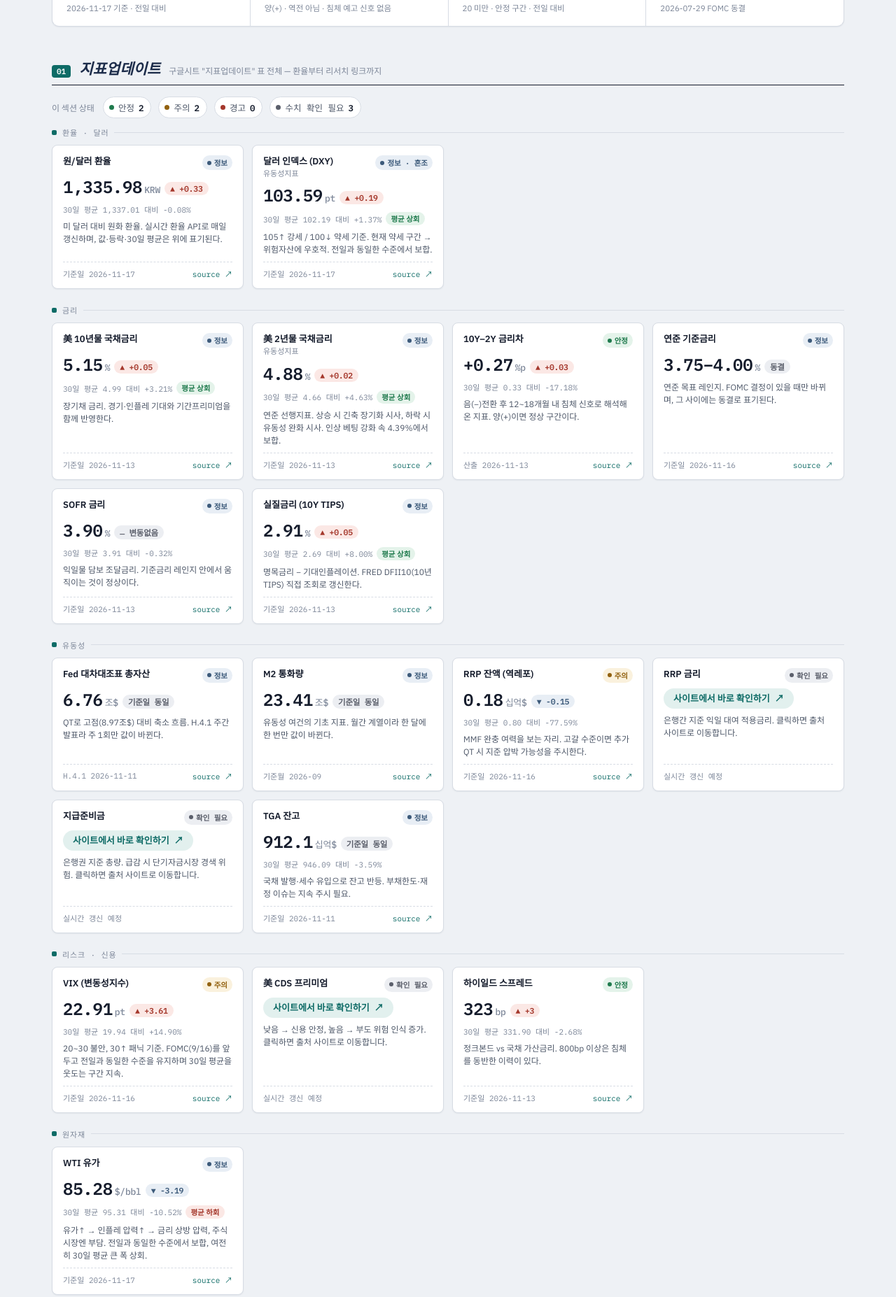
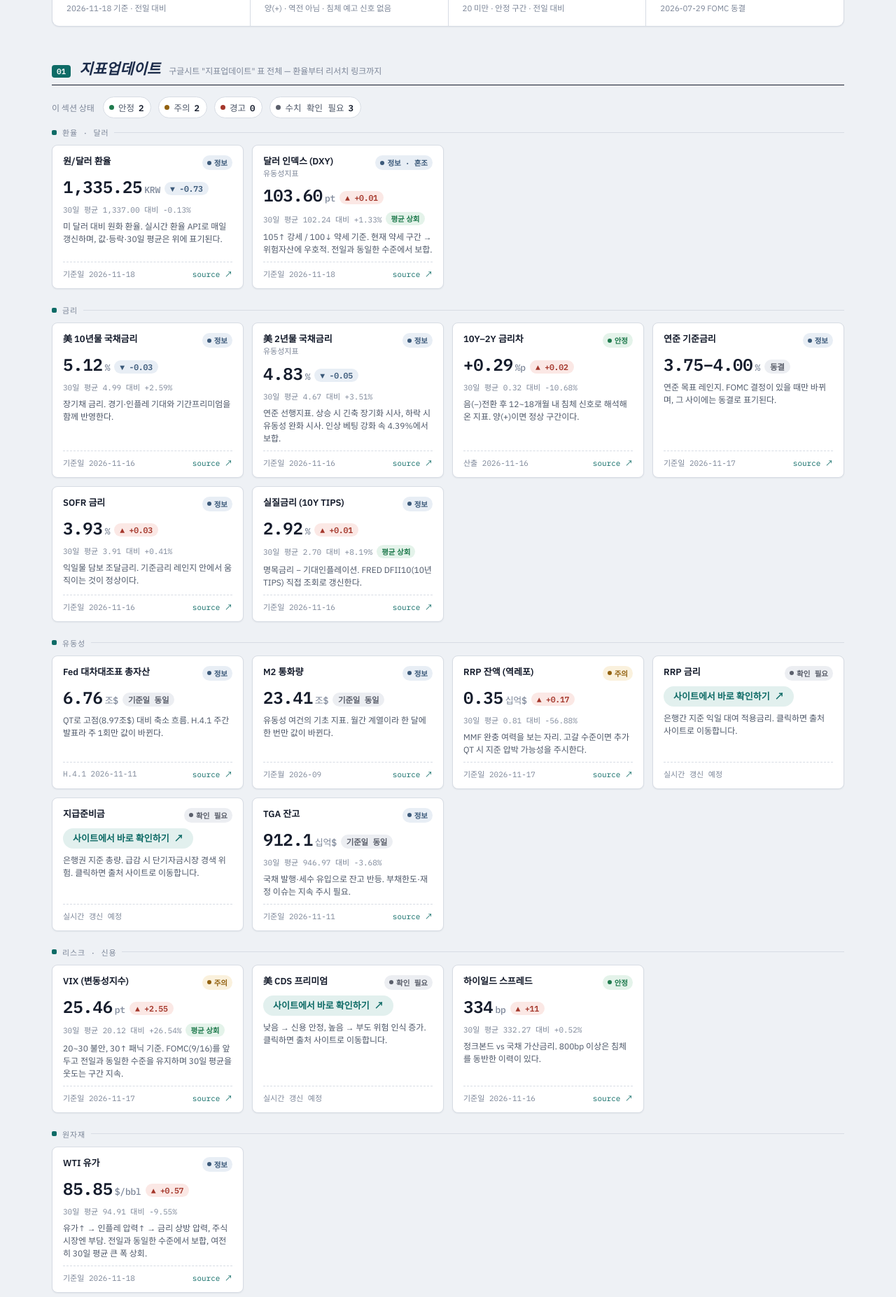
Before and after one commit to Joosung-1019/macro-dashboard, a plain HTML site: page index.html in a window 1280 px wide. Shown: the part 344-2198 px from the top of the page at 70% size. Drawn offline with Linux system fonts and the light colour scheme.

Commit message:
자동 갱신(GitHub Actions): 2026-11-18 09:04 [부분갱신]

```diff
--- a/index.html
+++ b/index.html
@@ -638,17 +638,17 @@
   <div class="hero-grid">
     <div class="hero-tile">
       <span class="label">원/달러 환율</span>
-      <span class="value">1,335.98<span class="unit">KRW</span><span class="delta-chip up">▲ +0.33</span></span>
-      <span class="sub">2026-11-17 기준 · 전일 대비</span>
+      <span class="value">1,335.25<span class="unit">KRW</span><span class="delta-chip down">▼ -0.73</span></span>
+      <span class="sub">2026-11-18 기준 · 전일 대비</span>
     </div>
     <div class="hero-tile">
       <span class="label">美 10Y–2Y 금리차</span>
-      <span class="value">+0.27<span class="unit">%p</span><span class="delta-chip up">▲ +0.03</span></span>
+      <span class="value">+0.29<span class="unit">%p</span><span class="delta-chip up">▲ +0.02</span></span>
       <span class="sub">양(+) · 역전 아님 · 침체 예고 신호 없음</span>
     </div>
     <div class="hero-tile">
       <span class="label">VIX 공포지수</span>
-      <span class="value">22.91<span class="unit">pt</span><span class="delta-chip up">▲ +3.61</span></span>
+      <span class="value">25.46<span class="unit">pt</span><span class="delta-chip up">▲ +2.55</span></span>
       <span class="sub">20 미만 · 안정 구간 · 전일 대비</span>
     </div>
     <div class="hero-tile">
@@ -681,20 +681,20 @@
           <span class="tile-label">원/달러 환율</span>
           <span class="pill info">정보</span>
         </div>
-        <span class="value">1,335.98<span class="unit">KRW</span><span class="delta-chip up">▲ +0.33</span></span>
-        <span class="trend-line">30일 평균 1,337.01 대비 -0.08%</span>
+        <span class="value">1,335.25<span class="unit">KRW</span><span class="delta-chip down">▼ -0.73</span></span>
+        <span class="trend-line">30일 평균 1,337.00 대비 -0.13%</span>
         <span class="note">미 달러 대비 원화 환율. 실시간 환율 API로 매일 갱신하며, 값·등락·30일 평균은 위에 표기된다.</span>
-        <span class="meta"><span>기준일 2026-11-17</span><a href="https://search.naver.com/search.naver?where=nexearch&query=환율" target="_blank" rel="noopener">source ↗</a></span>
+        <span class="meta"><span>기준일 2026-11-18</span><a href="https://search.naver.com/search.naver?where=nexearch&query=환율" target="_blank" rel="noopener">source ↗</a></span>
       </div>
       <div class="tile">
         <div class="tile-top">
           <span class="tile-label">달러 인덱스 (DXY)<span class="code">유동성지표</span></span>
           <span class="pill info">정보 · 혼조</span>
         </div>
-        <span class="value">103.59<span class="unit">pt</span><span class="delta-chip up">▲ +0.19</span></span>
-        <span class="trend-line">30일 평균 102.19 대비 +1.37%<span class="trend-flag up">평균 상회</span></span>
+        <span class="value">103.60<span class="unit">pt</span><span class="delta-chip up">▲ +0.01</span></span>
+        <span class="trend-line">30일 평균 102.24 대비 +1.33%<span class="trend-flag up">평균 상회</span></span>
         <span class="note">105↑ 강세 / 100↓ 약세 기준. 현재 약세 구간 → 위험자산에 우호적. 전일과 동일한 수준에서 보합.</span>
-        <span class="meta"><span>기준일 2026-11-17</span><a href="https://kr.investing.com/indices/usdollar" target="_blank" rel="noopener">source ↗</a></span>
+        <span class="meta"><span>기준일 2026-11-18</span><a href="https://kr.investing.com/indices/usdollar" target="_blank" rel="noopener">source ↗</a></span>
       </div>
     </div>
 
@@ -702,44 +702,44 @@
     <div class="tile-grid">
       <div class="tile">
         <div class="tile-top"><span class="tile-label">美 10년물 국채금리</span><span class="pill info">정보</span></div>
-        <span class="value">5.15<span class="unit">%</span><span class="delta-chip up">▲ +0.05</span></span>
-        <span class="trend-line">30일 평균 4.99 대비 +3.21%<span class="trend-flag up">평균 상회</span></span>
+        <span class="value">5.12<span class="unit">%</span><span class="delta-chip down">▼ -0.03</span></span>
+        <span class="trend-line">30일 평균 4.99 대비 +2.59%</span>
         <span class="note">장기채 금리. 경기·인플레 기대와 기간프리미엄을 함께 반영한다.</span>
-        <span class="meta"><span>기준일 2026-11-13</span><a href="https://kr.investing.com/rates-bonds/u.s.-10-year-bond-yield" target="_blank" rel="noopener">source ↗</a></span>
+        <span class="meta"><span>기준일 2026-11-16</span><a href="https://kr.investing.com/rates-bonds/u.s.-10-year-bond-yield" target="_blank" rel="noopener">source ↗</a></span>
       </div>
       <div class="tile">
         <div class="tile-top"><span class="tile-label">美 2년물 국채금리<span class="code">유동성지표</span></span><span class="pill info">정보</span></div>
-        <span class="value">4.88<span class="unit">%</span><span class="delta-chip up">▲ +0.02</span></span>
-        <span class="trend-line">30일 평균 4.66 대비 +4.63%<span class="trend-flag up">평균 상회</span></span>
+        <span class="value">4.83<span class="unit">%</span><span class="delta-chip down">▼ -0.05</span></span>
+        <span class="trend-line">30일 평균 4.67 대비 +3.51%</span>
         <span class="note">연준 선행지표. 상승 시 긴축 장기화 시사, 하락 시 유동성 완화 시사. 인상 베팅 강화 속 4.39%에서 보합.</span>
-        <span class="meta"><span>기준일 2026-11-13</span><a href="https://fred.stlouisfed.org/series/DGS2" target="_blank" rel="noopener">source ↗</a></span>
+        <span class="meta"><span>기준일 2026-11-16</span><a href="https://fred.stlouisfed.org/series/DGS2" target="_blank" rel="noopener">source ↗</a></span>
       </div>
       <div class="tile">
         <div class="tile-top"><span class="tile-label">10Y–2Y 금리차</span><span class="pill good">안정</span></div>
-        <span class="value">+0.27<span class="unit">%p</span><span class="delta-chip up">▲ +0.03</span></span>
-        <span class="trend-line">30일 평균 0.33 대비 -17.18%</span>
+        <span class="value">+0.29<span class="unit">%p</span><span class="delta-chip up">▲ +0.02</span></span>
+        <span class="trend-line">30일 평균 0.32 대비 -10.68%</span>
         <span class="note">음(−)전환 후 12~18개월 내 침체 신호로 해석해 온 지표. 양(+)이면 정상 구간이다.</span>
-        <span class="meta"><span>산출 2026-11-13</span><a href="https://indexergo.com/series/?detailId=13402&frq=D" target="_blank" rel="noopener">source ↗</a></span>
+        <span class="meta"><span>산출 2026-11-16</span><a href="https://indexergo.com/series/?detailId=13402&frq=D" target="_blank" rel="noopener">source ↗</a></span>
       </div>
       <div class="tile">
         <div class="tile-top"><span class="tile-label">연준 기준금리</span><span class="pill info">정보</span></div>
         <span class="value">3.75–4.00<span class="unit">%</span><span class="delta-chip flat">동결</span></span>
         <span class="note">연준 목표 레인지. FOMC 결정이 있을 때만 바뀌며, 그 사이에는 동결로 표기된다.</span>
-        <span class="meta"><span>기준일 2026-11-16</span><a href="https://indexergo.com/series/?detailId=14601&frq=D" target="_blank" rel="noopener">source ↗</a></span>
+        <span class="meta"><span>기준일 2026-11-17</span><a href="https://indexergo.com/series/?detailId=14601&frq=D" target="_blank" rel="noopener">source ↗</a></span>
       </div>
       <div class="tile">
         <div class="tile-top"><span class="tile-label">SOFR 금리</span><span class="pill info">정보</span></div>
-        <span class="value">3.90<span class="unit">%</span><span class="delta-chip flat">― 변동없음</span></span>
-        <span class="trend-line">30일 평균 3.91 대비 -0.32%</span>
+        <span class="value">3.93<span class="unit">%</span><span class="delta-chip up">▲ +0.03</span></span>
+        <span class="trend-line">30일 평균 3.91 대비 +0.41%</span>
         <span class="note">익일물 담보 조달금리. 기준금리 레인지 안에서 움직이는 것이 정상이다.</span>
-        <span class="meta"><span>기준일 2026-11-13</span><a href="https://www.sofrrate.com/" target="_blank" rel="noopener">source ↗</a></span>
+        <span class="meta"><span>기준일 2026-11-16</span><a href="https://www.sofrrate.com/" target="_blank" rel="noopener">source ↗</a></span>
       </div>
       <div class="tile">
         <div class="tile-top"><span class="tile-label">실질금리 (10Y TIPS)</span><span class="pill info">정보</span></div>
-        <span class="value">2.91<span class="unit">%</span><span class="delta-chip up">▲ +0.05</span></span>
-        <span class="trend-line">30일 평균 2.69 대비 +8.00%<span class="trend-flag up">평균 상회</span></span>
+        <span class="value">2.92<span class="unit">%</span><span class="delta-chip up">▲ +0.01</span></span>
+        <span class="trend-line">30일 평균 2.70 대비 +8.19%<span class="trend-flag up">평균 상회</span></span>
         <span class="note">명목금리 − 기대인플레이션. FRED DFII10(10년 TIPS) 직접 조회로 갱신한다.</span>
-        <span class="meta"><span>기준일 2026-11-13</span><a href="https://fred.stlouisfed.org/series/DFII10" target="_blank" rel="noopener">source ↗</a></span>
+        <span class="meta"><span>기준일 2026-11-16</span><a href="https://fred.stlouisfed.org/series/DFII10" target="_blank" rel="noopener">source ↗</a></span>
       </div>
     </div>
 
@@ -759,10 +759,10 @@
       </div>
       <div class="tile">
         <div class="tile-top"><span class="tile-label">RRP 잔액 (역레포)</span><span class="pill warn">주의</span></div>
-        <span class="value">0.18<span class="unit">십억$</span><span class="delta-chip down">▼ -0.15</span></span>
-        <span class="trend-line">30일 평균 0.80 대비 -77.59%</span>
+        <span class="value">0.35<span class="unit">십억$</span><span class="delta-chip up">▲ +0.17</span></span>
+        <span class="trend-line">30일 평균 0.81 대비 -56.88%</span>
         <span class="note">MMF 완충 여력을 보는 자리. 고갈 수준이면 추가 QT 시 지준 압박 가능성을 주시한다.</span>
-        <span class="meta"><span>기준일 2026-11-16</span><a href="https://www.newyorkfed.org/markets/desk-operations/reverse-repo" target="_blank" rel="noopener">source ↗</a></span>
+        <span class="meta"><span>기준일 2026-11-17</span><a href="https://www.newyorkfed.org/markets/desk-operations/reverse-repo" target="_blank" rel="noopener">source ↗</a></span>
       </div>
       <div class="tile">
         <div class="tile-top"><span class="tile-label">RRP 금리</span><span class="pill todo">확인 필요</span></div>
@@ -779,7 +779,7 @@
       <div class="tile">
         <div class="tile-top"><span class="tile-label">TGA 잔고</span><span class="pill info">정보</span></div>
         <span class="value">912.1<span class="unit">십억$</span><span class="delta-chip flat">기준일 동일</span></span>
-        <span class="trend-line">30일 평균 946.09 대비 -3.59%</span>
+        <span class="trend-line">30일 평균 946.97 대비 -3.68%</span>
         <span class="note">국채 발행·세수 유입으로 잔고 반등. 부채한도·재정 이슈는 지속 주시 필요.</span>
         <span class="meta"><span>기준일 2026-11-11</span><a href="https://fred.stlouisfed.org/series/WDTGAL" target="_blank" rel="noopener">source ↗</a></span>
       </div>
@@ -789,10 +789,10 @@
     <div class="tile-grid">
       <div class="tile">
         <div class="tile-top"><span class="tile-label">VIX (변동성지수)</span><span class="pill warn">주의</span></div>
-        <span class="value">22.91<span class="unit">pt</span><span class="delta-chip up">▲ +3.61</span></span>
-        <span class="trend-line">30일 평균 19.94 대비 +14.90%</span>
+        <span class="value">25.46<span class="unit">pt</span><span class="delta-chip up">▲ +2.55</span></span>
+        <span class="trend-line">30일 평균 20.12 대비 +26.54%<span class="trend-flag up">평균 상회</span></span>
         <span class="note">20~30 불안, 30↑ 패닉 기준. FOMC(9/16)를 앞두고 전일과 동일한 수준을 유지하며 30일 평균을 웃도는 구간 지속.</span>
-        <span class="meta"><span>기준일 2026-11-16</span><a href="https://www.investing.com/indices/volatility-s-p-500" target="_blank" rel="noopener">source ↗</a></span>
+        <span class="meta"><span>기준일 2026-11-17</span><a href="https://www.investing.com/indices/volatility-s-p-500" target="_blank" rel="noopener">source ↗</a></span>
       </div>
       <div class="tile">
         <div class="tile-top"><span class="tile-label">美 CDS 프리미엄</span><span class="pill todo">확인 필요</span></div>
@@ -802,10 +802,10 @@
       </div>
       <div class="tile">
         <div class="tile-top"><span class="tile-label">하이일드 스프레드</span><span class="pill good">안정</span></div>
-        <span class="value">323<span class="unit">bp</span><span class="delta-chip up">▲ +3</span></span>
-        <span class="trend-line">30일 평균 331.90 대비 -2.68%</span>
+        <span class="value">334<span class="unit">bp</span><span class="delta-chip up">▲ +11</span></span>
+        <span class="trend-line">30일 평균 332.27 대비 +0.52%</span>
         <span class="note">정크본드 vs 국채 가산금리. 800bp 이상은 침체를 동반한 이력이 있다.</span>
-        <span class="meta"><span>기준일 2026-11-13</span><a href="https://fred.stlouisfed.org/series/BAMLH0A0HYM2EY" target="_blank" rel="noopener">source ↗</a></span>
+        <span class="meta"><span>기준일 2026-11-16</span><a href="https://fred.stlouisfed.org/series/BAMLH0A0HYM2EY" target="_blank" rel="noopener">source ↗</a></span>
       </div>
     </div>
 
@@ -813,10 +813,10 @@
     <div class="tile-grid">
       <div class="tile">
         <div class="tile-top"><span class="tile-label">WTI 유가</span><span class="pill info">정보</span></div>
-        <span class="value">85.28<span class="unit">$/bbl</span><span class="delta-chip down">▼ -3.19</span></span>
-        <span class="trend-line">30일 평균 95.31 대비 -10.52%<span class="trend-flag down">평균 하회</span></span>
+        <span class="value">85.85<span class="unit">$/bbl</span><span class="delta-chip up">▲ +0.57</span></span>
+        <span class="trend-line">30일 평균 94.91 대비 -9.55%</span>
         <span class="note">유가↑ → 인플레 압력↑ → 금리 상방 압력, 주식시장엔 부담. 전일과 동일한 수준에서 보합, 여전히 30일 평균 큰 폭 상회.</span>
-        <span class="meta"><span>기준일 2026-11-17</span><a href="https://oilprice.com/futures/wti/" target="_blank" rel="noopener">source ↗</a></span>
+        <span class="meta"><span>기준일 2026-11-18</span><a href="https://oilprice.com/futures/wti/" target="_blank" rel="noopener">source ↗</a></span>
       </div>
     </div>
 
@@ -859,14 +859,14 @@
           <span class="check-label">10년물 국채금리</span>
           <span class="check-crit">기준: 금리역전 여부 — 정상은 10Y &gt; 2Y</span>
         </div>
-        <div class="check-right"><span class="check-value">5.15%</span><span class="delta-chip up">▲ +0.05</span><span class="pill good">정상</span></div>
+        <div class="check-right"><span class="check-value">5.12%</span><span class="delta-chip down">▼ -0.03</span><span class="pill good">정상</span></div>
       </div>
       <div class="check-row good">
         <div class="check-left">
           <span class="check-label">美10Y–美2Y 금리차</span>
           <span class="check-crit">기준: 음수 전환 후 12~18개월 내 침체 사전 신호</span>
         </div>
-        <div class="check-right"><span class="check-value">+0.27%p</span><span class="delta-chip up">▲ +0.03</span><span class="pill good">안정</span></div>
+        <div class="check-right"><span class="check-value">+0.29%p</span><span class="delta-chip up">▲ +0.02</span><span class="pill good">안정</span></div>
       </div>
       <div class="check-row good">
         <div class="check-left">
@@ -880,7 +880,7 @@
           <span class="check-label">실질금리 (10Y TIPS)</span>
           <span class="check-crit">기준: 명목금리 − 인플레이션</span>
         </div>
-        <div class="check-right"><span class="check-value">2.91%</span><span class="delta-chip up">▲ +0.05</span><span class="pill info">정보</span></div>
+        <div class="check-right"><span class="check-value">2.92%</span><span class="delta-chip up">▲ +0.01</span><span class="pill info">정보</span></div>
       </div>
     </div>
   </section>
```
Also changed, not shown: data-log.json.
